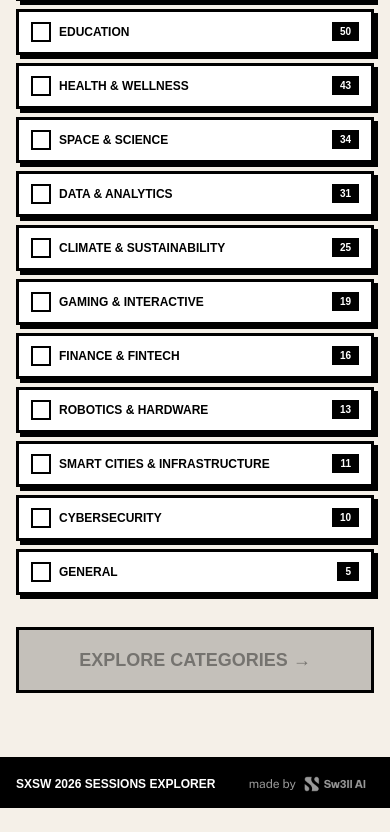
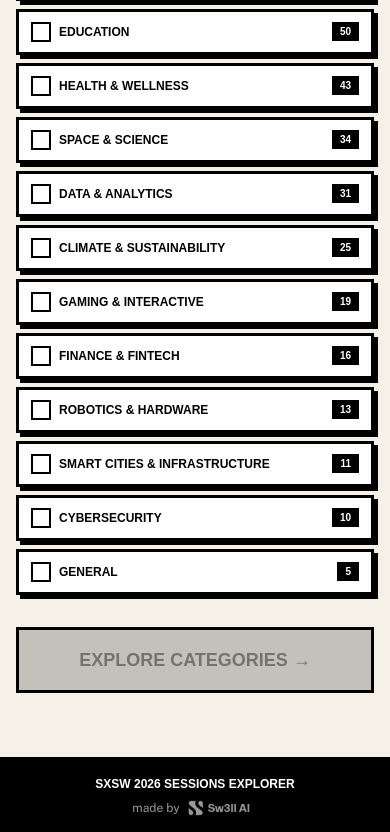
Before and after one commit to sivaprasadrl/sxsw, a Next.js app: page / in a window 390 px wide. Shown: the part 1146-1978 px from the top of the page. Before the commit the page ends 1954 px from the top, so only its background shows below. Built offline with nearby package versions, Linux system fonts and the light colour scheme; a web font is replaced by a local one.

Commit message:
fix logo display on mobile

```diff
--- a/app/welcome.tsx
+++ b/app/welcome.tsx
@@ -239,7 +239,7 @@
 
       {/* Footer */}
       <footer className="border-t-[3.5px] border-nb-black bg-nb-black text-nb-white">
-        <div className="max-w-6xl mx-auto px-4 sm:px-6 py-4 sm:py-6 flex items-center justify-between">
+        <div className="max-w-6xl mx-auto px-4 sm:px-6 py-4 sm:py-6 flex flex-col sm:flex-row items-center sm:justify-between gap-2 sm:gap-0">
           <span className="font-heading font-black text-xs sm:text-sm uppercase">
             SXSW 2026 Sessions Explorer
           </span>
```
